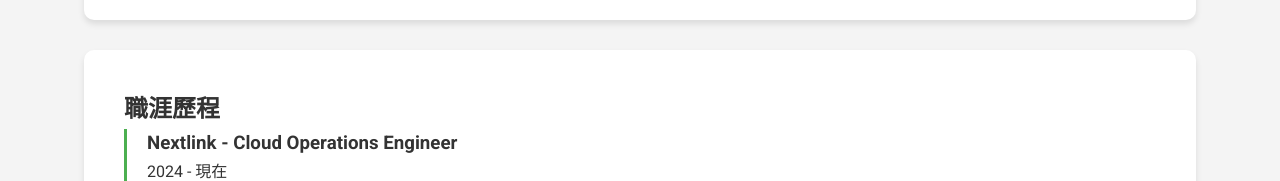
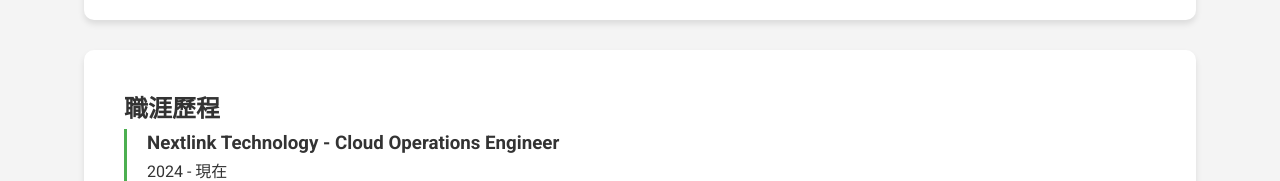
Before and after one commit to MikeHuangCloud/personal-website, a plain HTML site: page index.html in a window 1280 px wide. Shown: the part 780-961 px from the top of the page. Drawn offline with Linux system fonts and the light colour scheme.

Commit message:
Update index.html

```diff
--- a/index.html
+++ b/index.html
@@ -238,7 +238,7 @@
         <section id="experience" class="section slide-in-left">
             <h2>職涯歷程</h2>
             <div class="timeline-item">
-                <h3>Nextlink - Cloud Operations Engineer</h3>
+                <h3>Nextlink Technology - Cloud Operations Engineer</h3>
                 <p>2024 - 現在</p>
                 <ul>
                     <li>Cloud Technical Support and Troubleshooting for AWS, GCP, GWS</li>
```
